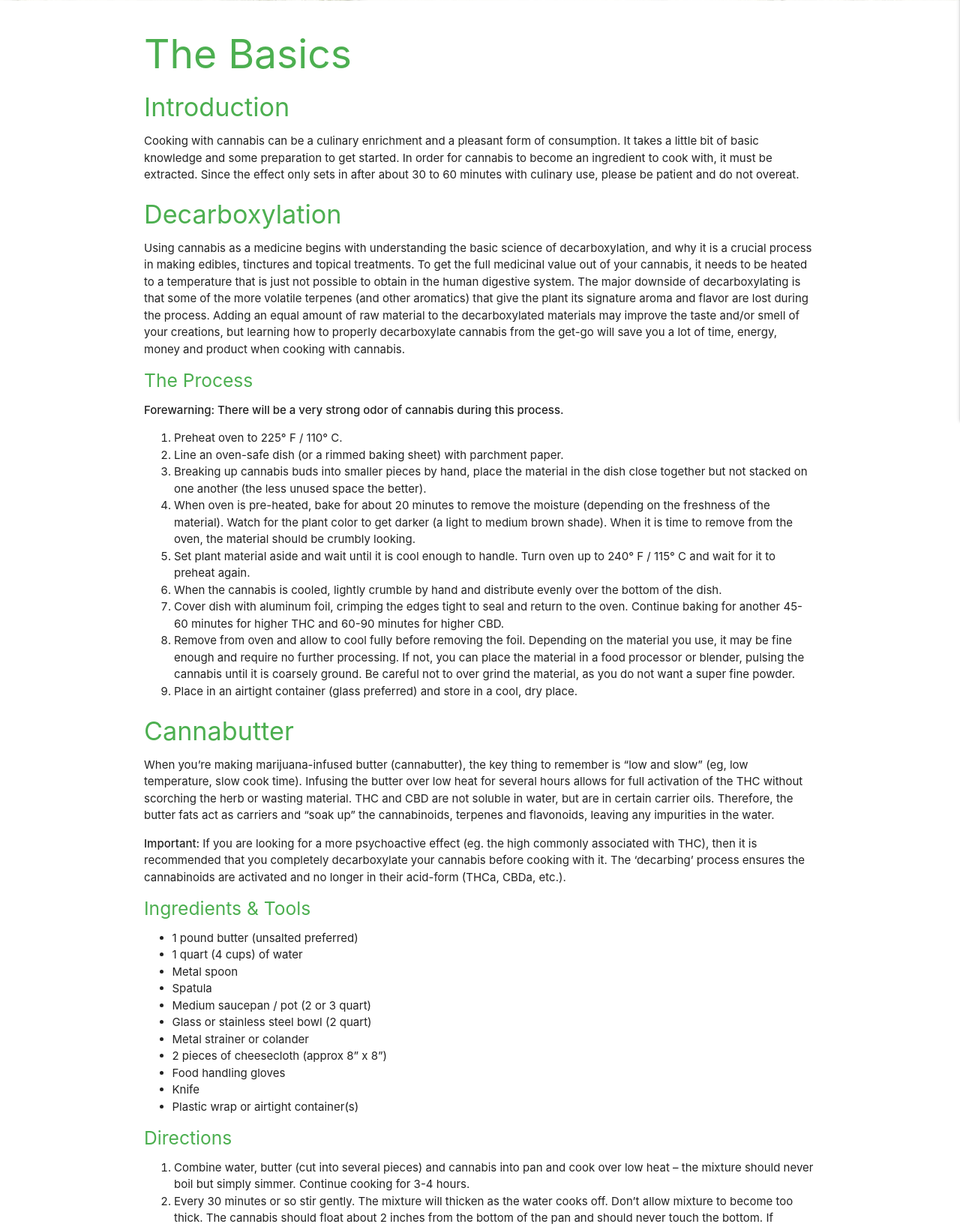
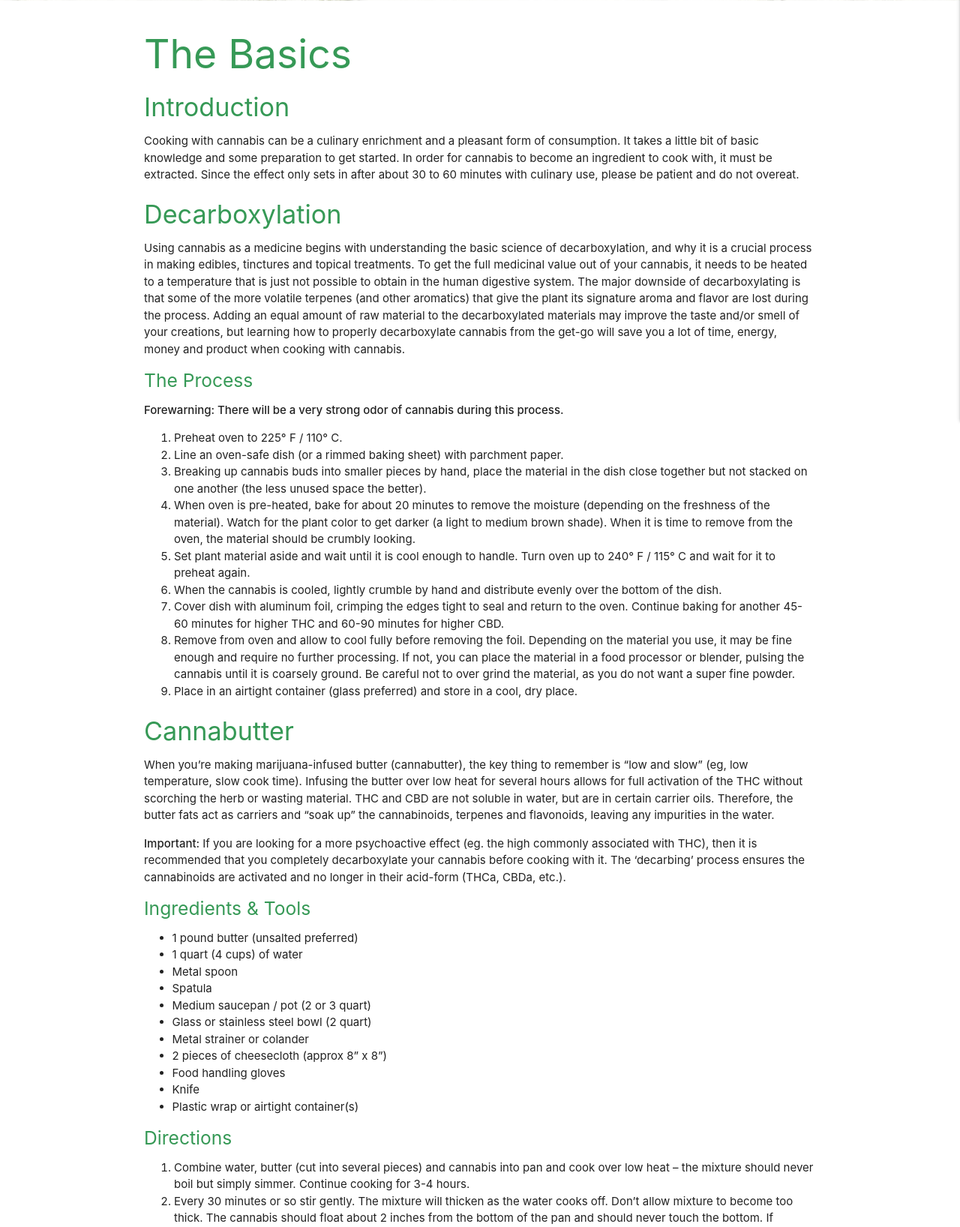
Before and after one commit to lemon-squeezy/high-cuisine, a Flask app: page /basics in a window 1280 px wide. Shown: the part 299-1935 px from the top of the page at 75% size. Run offline with Flask 2, Linux system fonts and the light colour scheme; some libraries are stand-ins or nearby versions.

Commit message:
some style changes. Cooking time added

```diff
--- a/static/css/style.css
+++ b/static/css/style.css
@@ -11,6 +11,9 @@ html {
     line-height: 2;
 }
 .general-green{
+    color: #369956;
+}
+h1, h2, h3, h4, h5, h6{
     color: #369956;
 }
 
@@ -32,6 +35,7 @@ i.fas.fa-arrow-circle-up {
     background-color: #369956;
     color: #fff;
 }
+
 .btn-large{
 background-color: #369956;
 }
@@ -139,7 +143,9 @@ ul.basics:not(.browser-default)>li{
 main.container{
     min-height: calc(100vh - 350px);
 }
-
+.card{
+    min-height: 350px;
+}
 .page-footer{
     background-color: #369956;
     padding-bottom: 0.2rem;
--- a/templates/add_recipe.html
+++ b/templates/add_recipe.html
@@ -21,7 +21,7 @@
         <div class="row">
             <div class="input-field col s12">
                 <i class="fas fa-pencil-alt general-green prefix"></i>
-                <input id="recipe_name" name="recipe_name" minlength="5" maxlength="50" type="text" class="validate" required />
+                <input id="recipe_name" name="recipe_name" minlength="5" maxlength="60" type="text" class="validate" required />
                 <label for="recipe_name">Recipe Name</label>
             </div>
         </div>
@@ -38,7 +38,7 @@
             <div class="input-field col s12">
                 <i class="fas fa-carrot general-green prefix"></i>
                 <textarea id="recipe_ingredients" name="recipe_ingredients" cols="1" rows="30" class="materialize-textarea validate" required></textarea>
-                <label for="recipe_ingredients">Ingredients</label>
+                <label for="recipe_ingredients">Please put every ingredient in its own line!</label>
             </div>
         </div>
         <!-- Recipe Method -->
--- a/templates/basics.html
+++ b/templates/basics.html
@@ -1,20 +1,20 @@
 {% extends "base.html" %} {% block content %}
 
-<h2 class="green-text">The Basics</h2>
-<h4 class="green-text">Introduction</h4>
+<h2>The Basics</h2>
+<h4>Introduction</h4>
 <p>
     Cooking with cannabis can be a culinary enrichment and a pleasant form of consumption. It takes a little bit of basic knowledge and some preparation to get started. In order for cannabis to become an ingredient to cook with, it must be
     extracted. Since the effect only sets in after about 30 to 60 minutes with culinary use, please be patient and do not overeat.
 </p>
 <!-- Text from https://www.medicaljane.com/category/cannabis-classroom/cooking-with-cannabis/#intro-to-cooking-with-cannabis -->
-<h4 class="green-text" id="boxy">Decarboxylation</h4>
+<h4 id="boxy">Decarboxylation</h4>
 <p>
     Using cannabis as a medicine begins with understanding the basic science of decarboxylation, and why it is a crucial process in making edibles, tinctures and topical treatments. To get the full medicinal value out of your cannabis, it
     needs to be heated to a temperature that is just not possible to obtain in the human digestive system. The major downside of decarboxylating is that some of the more volatile terpenes (and other aromatics) that give the plant its
     signature aroma and flavor are lost during the process. Adding an equal amount of raw material to the decarboxylated materials may improve the taste and/or smell of your creations, but learning how to properly decarboxylate cannabis
     from the get-go will save you a lot of time, energy, money and product when cooking with cannabis.
 </p>
-<h5 class="green-text">The Process</h5>
+<h5>The Process</h5>
 <p><strong>Forewarning: There will be a very strong odor of cannabis during this process.</strong></p>
 <ol>
     <li>Preheat oven to 225° F / 110° C.</li>
@@ -33,7 +33,7 @@
     </li>
     <li>Place in an airtight container (glass preferred) and store in a cool, dry place.</li>
 </ol>
-<h4 class="green-text">Cannabutter</h4>
+<h4>Cannabutter</h4>
 <p>
     When you’re making marijuana-infused butter (cannabutter), the key thing to remember is “low and slow” (eg, low temperature, slow cook time). Infusing the butter over low heat for several hours allows for full activation of the THC
     without scorching the herb or wasting material. THC and CBD are not soluble in water, but are in certain carrier oils. Therefore, the butter fats act as carriers and “soak up” the cannabinoids, terpenes and flavonoids, leaving any
@@ -43,7 +43,7 @@
     <strong>Important: </strong>If you are looking for a more psychoactive effect (eg. the high commonly associated with THC), then it is recommended that you completely decarboxylate your cannabis before cooking with it. The ‘decarbing’
     process ensures the cannabinoids are activated and no longer in their acid-form (THCa, CBDa, etc.).
 </p>
-<h5 class="green-text">Ingredients & Tools</h5>
+<h5>Ingredients & Tools</h5>
 <ul class="basics">
     <li>1 pound butter (unsalted preferred)</li>
     <li>1 quart (4 cups) of water</li>
@@ -57,7 +57,7 @@
     <li>Knife</li>
     <li>Plastic wrap or airtight container(s)</li>
 </ul>
-<h5 class="green-text">Directions</h5>
+<h5>Directions</h5>
 <ol>
     <li>Combine water, butter (cut into several pieces) and cannabis into pan and cook over low heat – the mixture should never boil but simply simmer. Continue cooking for 3-4 hours.</li>
     <li>
@@ -75,25 +75,25 @@
     <li>Place the cannabutter into an airtight container, and store in fridge until ready to use.</li>
     <li>It is recommended cannabutter be used immediately, or within a few weeks for optimal quality.</li>
 </ol>
-<h5 class="green-text">Cannabis Infused Butter Storage Tips</h5>
+<h5>Cannabis Infused Butter Storage Tips</h5>
 <p>
     As long as you use an airtight container or storage bag (plastic wrap works, too, if sealed tightly), your cannabutter will keep in the fridge for several weeks or in the freezer for up to six months. It is a good idea to separate into
     individual doses or measurements first, especially if freezing.
 </p>
 
 <!-- Text from https://www.medicaljane.com/2016/05/13/cannabis-infused-cooking-oil/ -->
-<h4 class="green-text">Cannabis Infused Cooking Oil</h4>
+<h4>Cannabis Infused Cooking Oil</h4>
 <p>
     Cannabis infused cooking oils, commonly referred to as canna oils, are popular among many medical marijuana patients and caregivers looking to infuse everything from salad dressings to dipping sauces to baked goods. Most oils are
     vegan-friendly and extremely easy to add into recipes with savory meals like steak or chicken. Additionally, infused cooking oils may serve as a healthy substitute for butter in many recipes. These factors make marijuana-infused cooking
     oils a must-have for most medical marijuana patients when it comes to cooking with cannabis at home.
 </p>
-<h5 class="green-text">Ingredients</h5>
+<h5>Ingredients</h5>
 <ul class="basics">
     <li>6 cups extra virgin olive oil (organic preferred) (or)canola oil (backup oil — not preferred)</li>
     <li>~1 ounce cannabis buds, finely ground (or) ~2 ounces of leaf trim, dried and finely ground</li>
 </ul>
-<h5 class="green-text">Directions</h5>
+<h5>Directions</h5>
 <ol>
     <li>In a heavy saucepan (or a double boiler), slowly heat the cooking oil on low heat for a few minutes. You should begin to smell the aroma coming from the oil.</li>
     <li>Add a little bit of cannabis to the oil and then stir until it is fully coated with oil. Keep adding more cannabis until the entire amount of cannabis is mixed into the oil.</li>
@@ -102,12 +102,12 @@
     <li>The oil is best stored in an airtight container in the refrigerator for up to 2 months.</li>
     <li>Throw the leftover cannabis in the compost.</li>
 </ol>
-<h4 class="green-text">Infused Coconut Oil</h4>
+<h4>Infused Coconut Oil</h4>
 <p>
     Making cannabis-infused coconut oil is as simple as steeping quality herb in a quality oil. Machines are available to make cannabis-infused coconut oil, but the infusion process can be done right on a stovetop or hot plate with the help
     of a double boiler.
 </p>
-<h5 class="green-text">Ingredients & Tools</h5>
+<h5>Ingredients & Tools</h5>
 <ul class="basics">
     <li>Double boiler (you can make one if you don’t own one)</li>
     <li>¼ to ½ ounce of cannabis</li>
@@ -115,7 +115,7 @@
     <li>2-3 feet of cooking twine (a clean unused white shoestring will work in a pinch)</li>
     <li>Cheesecloth (about an 8” x 10” piece)</li>
 </ul>
-<h5 class="green-text">Directions</h5>
+<h5>Directions</h5>
 <ol>
     <li>
         <ul>
@@ -152,17 +152,17 @@
     may take up to three (3) hours for you to feel its maximum effects, and those effects could last for awhile. If you find yourself feeling overwhelmed or concerned about overdosing, don’t panic — no one has ever died as a direct result
     of consuming cannabis.
 </p>
-<h4 class="green-text">Infused Honey</h4>
+<h4>Infused Honey</h4>
 <p>
     Honey, hi! The possibilities are endless for this versatile cannabis infusion. Use it in lieu of other types of sweetener by incorporating it into your favourite sweet and savoury dishes (think: honey oat muffins, chocolate avocado
     mousse, smoothies, and more), or just simply stir the sweet liquid gold into a cup of tea or drizzle over a cheeseboard.
 </p>
-<h5 class="green-text">Ingredients</h5>
+<h5>Ingredients</h5>
 <ul>
     <li>1 cup of honey</li>
     <li>3.5 grams of cannabis <a class="general-green" href="#boxy">(decarboxylated)</a></li>
 </ul>
-<h5 class="green-text">Directions</h5>
+<h5>Directions</h5>
 <ol>
     <li>
         Decarb the cannabis. Preheat your oven to 245ºF. Place cannabis buds on a non-stick, oven-safe tray. Cover the tray with parchment paper to prevent sticking. Insert the tray into the oven and set a timer for 30-40 minutes. Older,
@@ -180,17 +180,17 @@
 </ol>
 
 <!-- Text from https://www.leafly.com/news/cannabis-101/cannabis-tinctures-101-what-are-they-how-to-make-them-and-how-to -->
-<h4 class="green-text">Cannabis Tincture</h4>
+<h4>Cannabis Tincture</h4>
 <p>
     Cannabis tinctures are alcohol-based cannabis extracts—essentially, cannabis-infused alcohol. In fact, tinctures were the main form of cannabis medicine until the United States enacted cannabis prohibition. They’re a great entry point
     for both recreational and medical consumers looking to ease into smokeless consumption methods.
 </p>
-<h5 class="green-text">Choosing the right type of alcohol for tinctures</h5>
+<h5>Choosing the right type of alcohol for tinctures</h5>
 <p>
     The goal is to find a high-proof alcohol that is safe for consumption. The higher the alcohol content, the better it will dissolve cannabis resin. Everclear is my alcohol of choice when making a tincture, as it is both safe to consume
     and highly potent. Products like isopropyl alcohol are not intended to be consumed and should never be used when making a tincture—save that for cleaning your pipes!
 </p>
-<h5 class="green-text">Directions</h5>
+<h5>Directions</h5>
 <ol>
     <li><a class="general-green" href="#boxy">Decarboxylate </a>your cannabis flower or concentrate (if you’re using flower, grind it to a fine consistency).</li>
     <li>Mix your flower or concentrate in a mason jar with high-proof alcohol (preferably Everclear).</li>
@@ -200,7 +200,7 @@
 <p>And if you don’t feel like waiting several weeks, you can even get away with shaking it for 3 minutes, straining, and storing.</p>
 
 <!-- Text from https://potguide.com/blog/article/how-to-make-cannabis-infused-milk/ -->
-<h4 class="green-text">Cannabis-Infused Milk</h4>
+<h4>Cannabis-Infused Milk</h4>
 <p>
     Though often overlooked, milks make a great medium for cannabis infusions. Not only are they tasty but they’re also filled with those glorious lipids (fats) that cannabinoids love so much. In fact, cannabinoids won’t stick to anything
     but fats or alcohol, and since alcohol products aren’t ideal for all consumers, having another source of liquid infusion is pretty important.
@@ -209,7 +209,7 @@
     Because cannabinoids require lipids to bind to, the best milk or milk-substitute products (nut milks, oat milks, soy milks, etc.) to use for cannabis infusions will be the fully-fatty kind (no skim or reduced fat) like whole milk,
     coconut milk or heavy cream. That being said, most milks do contain some fat content so feel free to use whichever option you like best – regular milks or plant-based options will both work!
 </p>
-<h5 class="green-text">Ingredients</h5>
+<h5>Ingredients</h5>
 <ul class="basics">
     <li>Milk, Cream, Coconut Milk or Other Milk Substitute</li>
     <li>1 Gram of <a class="general-green" href="#boxy">Decarboxylated</a> Cannabis Per Liter of Milk</li>
@@ -218,7 +218,7 @@
     <li>Cheesecloth</li>
     <li>Air-tight Liquid Storage Container (i.e. Mason Jar)</li>
 </ul>
-<h5 class="green-text">Directions</h5>
+<h5>Directions</h5>
 <ol>
     <li>Finely grind your cannabis into a powder (the finer the grind, the better it will infuse into your milk)</li>
     <li>Next, add your finely ground cannabis directly to your milk, place over low heat and whisk to combine. Be careful not to let the mixture boil over!</li>
--- a/templates/profile.html
+++ b/templates/profile.html
@@ -16,7 +16,7 @@
         <div class="row">
             {% for recipe in recipes %}
             <div class="col s12 card-action center-align">
-                <a href="{{url_for('get_recipe', recipe_id=recipe._id)}}" title="{{ recipe.recipe_name }}">
+                <a href="{{url_for('recipes', recipe_id=recipe._id)}}" title="{{ recipe.recipe_name }}">
                     <img src="{{recipe.image_url}}" alt="{{ recipe.recipe_name }} thumbnail" />
                     <p>{{recipe.name}}</p>
                 </a>
@@ -24,7 +24,7 @@
             {% endfor %}
         </div>
         {% else %}
-        <h3>Nothing here yet!</h3>
+        <h4>Nothing here yet! <br> Add some recipes for your collection.</h4>
         <a href="{{ url_for('add_recipe') }}" class="btn btn-small text-uppercase">Submit recipe</a>
         {% endif %}
     </div>
--- a/templates/recipes.html
+++ b/templates/recipes.html
@@ -1,6 +1,6 @@
 {% extends "base.html" %} {% block content %}
 
-<h3 class="green-text text-darken-2 center-align">All Recipes</h3>
+<h3 class="center-align">All Recipes</h3>
 
 <div class="row card-panel grey-lighten-5">
     <form action="{{ url_for('search')}}" method="post" class="col s12">
--- a/templates/view_recipe.html
+++ b/templates/view_recipe.html
@@ -15,6 +15,10 @@
         <img class="responsive-img recipe-pic" src="{{ recipe.img_url }}" alt="image of {{ recipe.recipe_name }}" />
 
         <div class="col s12 m6 offset-m3">
+            <h5>Preparation Time</h5>
+            {% for recipe_time in recipe.recipe_time %}
+            <p>{{ recipe_time }} minutes</p>
+            {% endfor %}
             <h2>Ingredients</h2>
             {% for ingredient in recipe.recipe_ingredients.splitlines() %}
             <p><i class="fas fa-cannabis"></i>{{ ingredient }}</p>
```
Also changed, not shown: templates/edit_recipe.html (+11 -3 lines).
